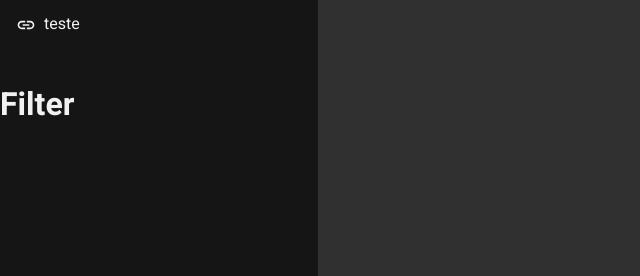
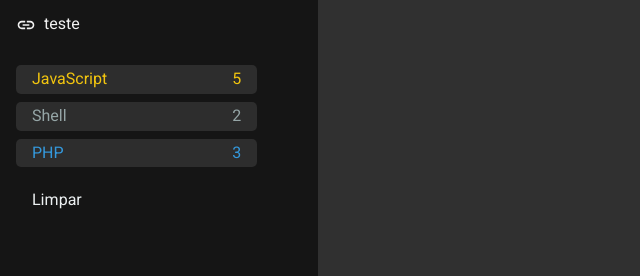
Before and after one commit to Pedrohprado/project_API_Github_with_Reactjs, a React (Vite) app: page /repositories in a window 1280 px wide. Shown: the part 379-655 px from the top of the page, without its empty margins (0-640 px from the left). Built offline with nearby package versions, Linux system fonts and the light colour scheme.

Commit message:
add components Filter

```diff
--- a/src/pages/RepositoriesPage/Filter/index.jsx
+++ b/src/pages/RepositoriesPage/Filter/index.jsx
@@ -1,3 +1,4 @@
+import { Container, Selector, Cleaner } from "./style";
 export default function Filter() {
   const langs = [
     {
@@ -16,9 +17,18 @@ export default function Filter() {
       color: "#3498db",
     },
   ];
+
+  const selectors = langs.map(({ name, count, color }) => (
+    <Selector key={name.toLowerCase()} color={color}>
+      <span>{name}</span>
+      <span>{count}</span>
+    </Selector>
+  ));
+
   return (
-    <>
-      <h1>Filter</h1>
-    </>
+    <Container>
+      {selectors}
+      <Cleaner>Limpar</Cleaner>
+    </Container>
   );
 }
--- a/src/pages/RepositoriesPage/Filter/style.js
+++ b/src/pages/RepositoriesPage/Filter/style.js
@@ -1,16 +1,17 @@
 import styled from "styled-components";
 
 export const Container = styled.div`
-    display:grid;
-    grid-template-columns:auto;
-    gap:0.2;
-    margin:1rem auto;
-    padding-right:2rem;
+    display:flex;
+    flex-direction:column;
+    margin-left:1rem;
+    gap:0.2rem;
 
     @media screen and (max-width: 768px){
+        display:grid;
         grid-template-columns: auto auto;
-        gap:0.8rem;
-        padding:0 1rem;
+        margin-bottom:20px;
+
+        gap:0.5rem;
     }
 `;
 
@@ -20,10 +21,12 @@ export const Selector = styled.button`
     justify-content:space-between;
 
     background-color:#2d2d2d;
+    color: ${(props) => props.color || "#ecf0f1"};
 
     width:80%;
-    min-height:2rem;
+    min-height:1.8rem;
     padding: 0 1rem;
+    margin-bottom:0.3rem;
 
     border:none;
     border-radius:5px;
@@ -33,5 +36,41 @@ export const Selector = styled.button`
     &.selected {
         background: ${(props) => props.color || "#ecf0f1"};
         color: ${(props) => props.color ? "#ecf0f1" : "#101010"};
+        transform:translateX(5px) scale(1.02);
+
+    }
+
+    @media screen and (max-width: 768px){
+
+        &:hover,
+        &.selected {
+            transform:translateX(0) scale(1.02);
+        }
     }
 `;
+
+export const Cleaner = styled.button`
+    background-color:transparent;
+    color:#ecf0f1;
+
+    border:none;
+
+    width:80%;
+    text-align:start;
+
+    padding:1rem;
+
+    cursor: pointer;
+    transition: color 0.3s, transform 0.3s;
+
+    &:hover,
+    &.selected {
+    color:#95a5a6;
+    }
+
+    @media screen and (max-width:768px){
+        text-align:center;
+        padding:0 1rem;
+
+    }
+`;
```
